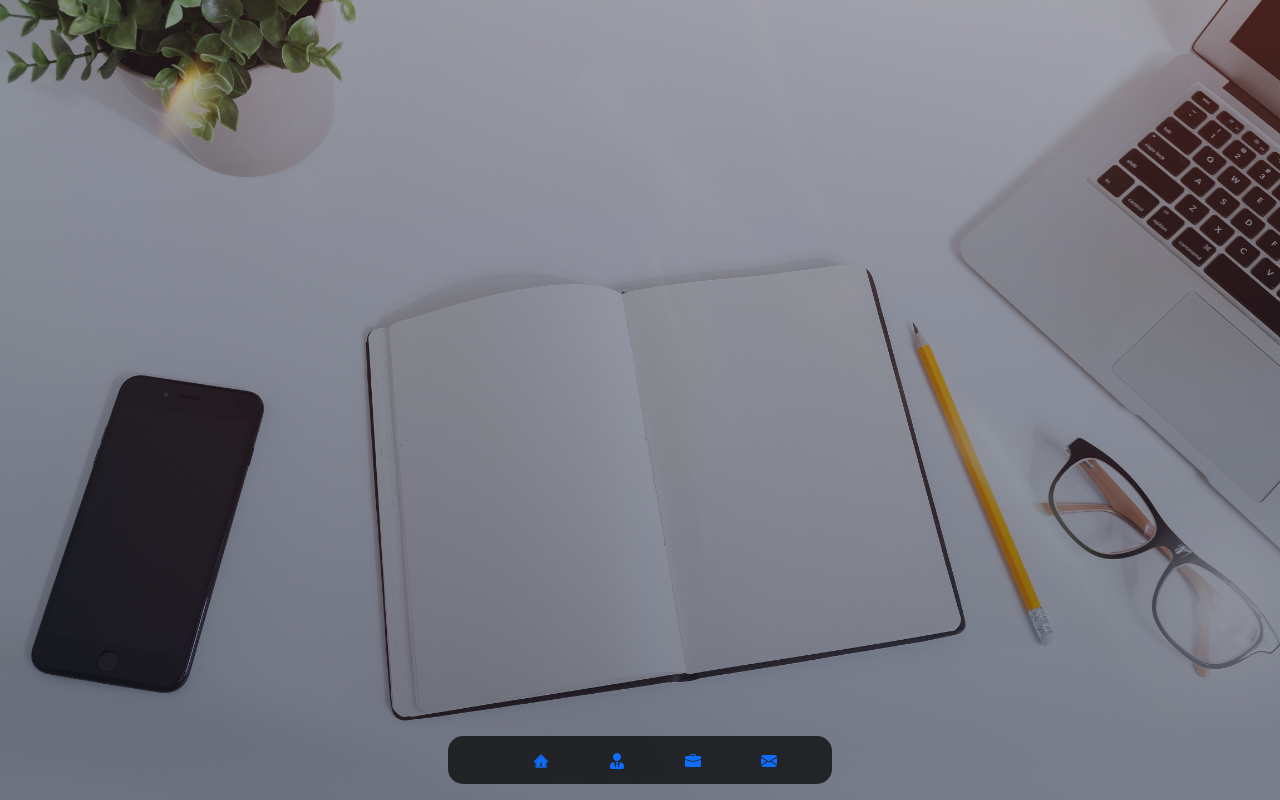
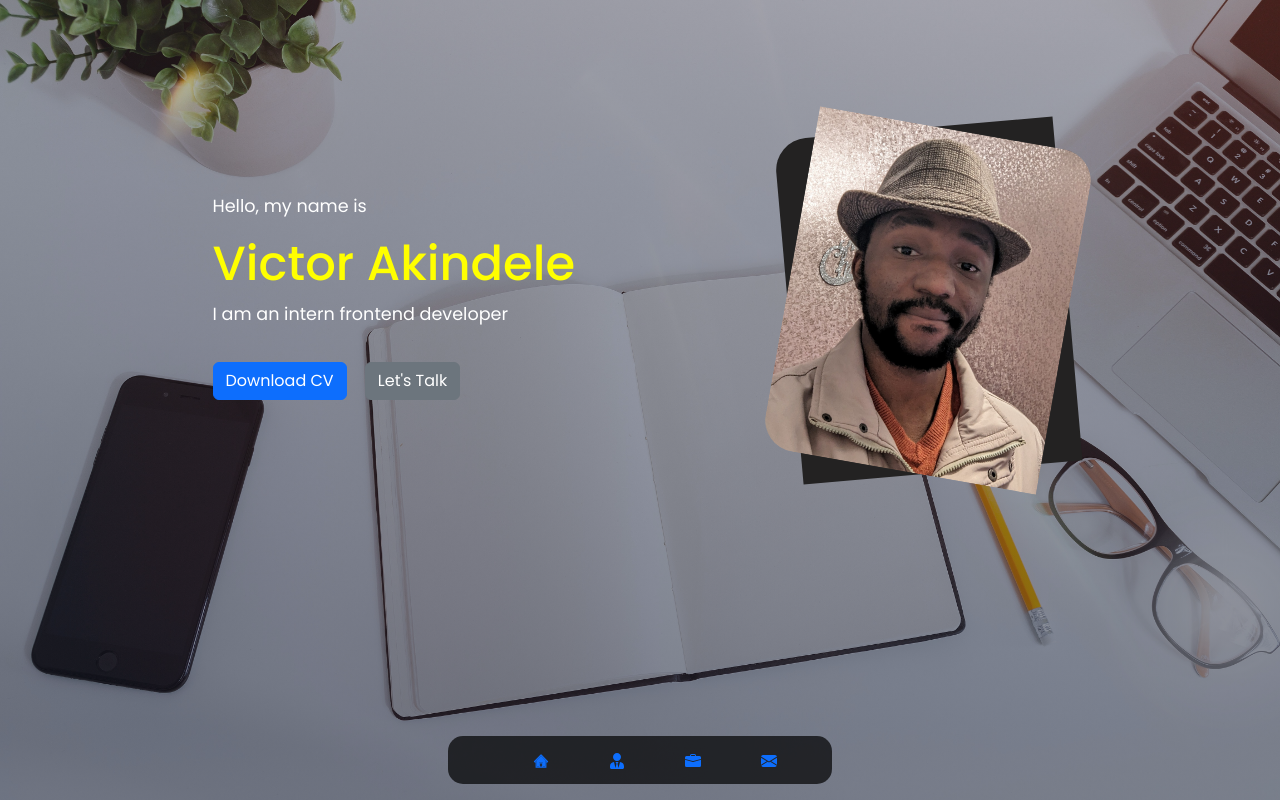
Before and after one commit to hurlavic/React-Portfolio-, a React (Create React App) app: page / in a window 1280 px wide. Before the commit this address had no page. Built offline with nearby package versions, Linux system fonts and the light colour scheme.

Commit message:
fixed download cv button

```diff
--- a/src/App.js
+++ b/src/App.js
@@ -12,9 +12,9 @@ function App() {
     <Router>
       <div>
       <NavTabs />
-      {/* <ProjectApp/> */}
         <Routes>
-          <Route exact path="home" element={<Home/>} />
+          <Route path='/' element={<Home/>} />
+          <Route path="home" element={<Home/>} />
           <Route path="about" element={<About/>} />
           <Route path="contact" element={<Contact/>} />
           <Route path="project" element={<ProjectApp/>} />
--- a/src/components/pages/Home/Home.js
+++ b/src/components/pages/Home/Home.js
@@ -10,7 +10,7 @@ function Home() {
         <p className="intro-text">Hello, my name is</p>
         <h2 className="name">Victor Akindele</h2>
         <p className="intro-text">I am an intern frontend developer</p>
-        <a href="/assets/cv/prescribe.pdf" download="prescribe.pdf">
+        <a href="/cv/prescribe.pdf" download="prescribe.pdf">
           <button className="btn btn-primary mb-2">Download CV</button>
         </a>
         <Link to="/contact">
--- a/src/components/pages/Projects/projectApp.js
+++ b/src/components/pages/Projects/projectApp.js
@@ -4,8 +4,9 @@ import ProjectGallery from "./Projects";
 import Wrapper from "../../wrapper/wrapper";
 import "./projects.css";
 import refractor from '../../../assets/images/refractor.png'
-import portfolio from '../../../assets/images/jeshoot.jpg'
+// import portfolio from '../../../assets/images/jeshoot.jpg'
 import prework from '../../../assets/images/prework.png'
+import bootstrap from '../../../assets/images/bootstrap.png'
 
 
 // class ProjectApp extends Component {
@@ -61,7 +62,7 @@ class ProjectApp extends Component {
         <ProjectGallery
           title={projects[2].title}
           description={projects[2].description}
-          image={portfolio}
+          image={bootstrap}
           deploy={projects[2].deployedSite}
           repo={projects[2].githubLink}
         />
```
Also changed, not shown: package.json (+1 -7 lines), src/assets/images/bootstrap.png (added).
